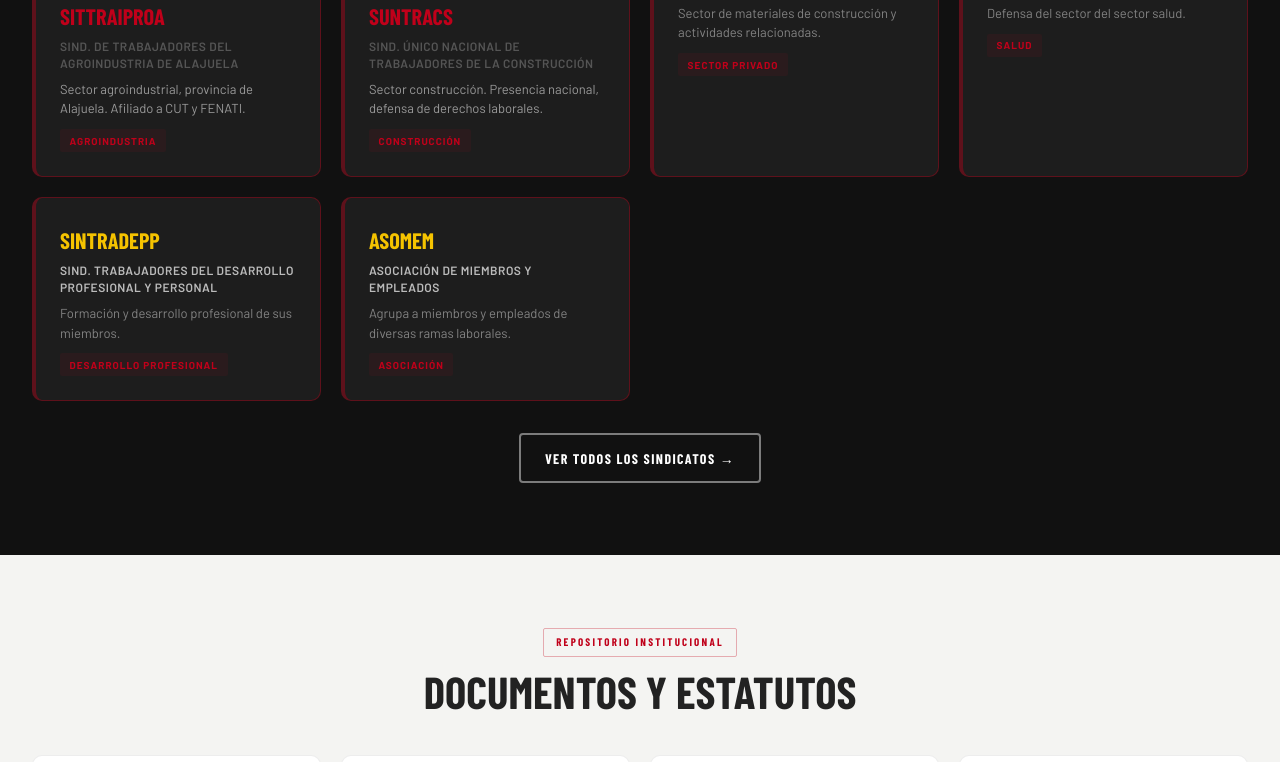
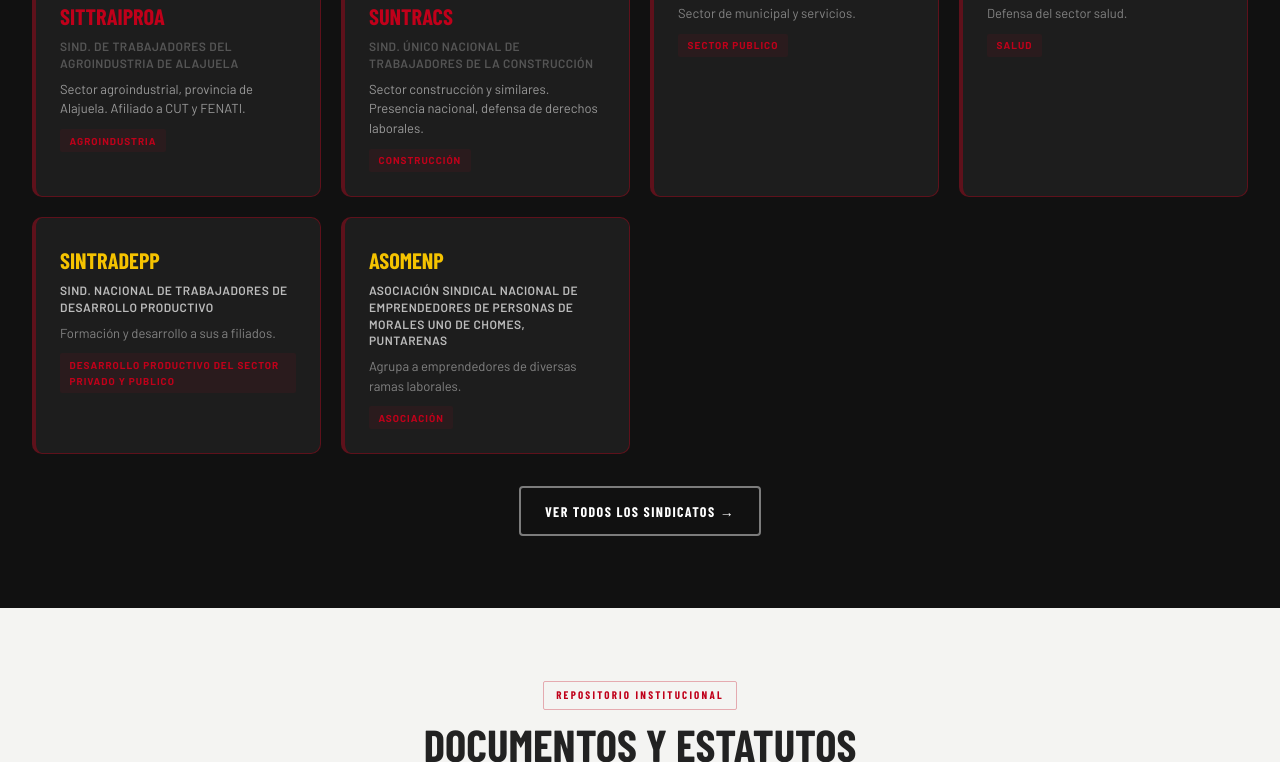
Before and after one commit to pageCUT/cut-web, a plain HTML site: page index.html in a window 1280 px wide. Shown: the part 3290-4052 px from the top of the page. Drawn offline with nearby package versions, Linux system fonts and the light colour scheme; files whose address does not match are found by name; a web font is replaced by a local one.

Commit message:
Update index.html

```diff
--- a/index.html
+++ b/index.html
@@ -584,31 +584,31 @@
         <div class="u-logo-wrap"><img src="assets/images/sindicatos/suntracs-logo.png" alt="Logo SUNTRACS"></div>
         <div class="u-abbr">SUNTRACS</div>
         <div class="u-name">Sind. Único Nacional de Trabajadores de la Construcción</div>
-        <p class="u-desc" style="color:rgba(255,255,255,0.55)">Sector construcción. Presencia nacional, defensa de derechos laborales.</p>
+        <p class="u-desc" style="color:rgba(255,255,255,0.55)">Sector construcción y similares. Presencia nacional, defensa de derechos laborales.</p>
         <span class="u-tag">Construcción</span>
       </div>
       <div class="union-card fi d2" style="background:rgba(255,255,255,0.05);border-color:rgba(192,0,26,0.4)">
         <div class="u-abbr" style="color:var(--yellow)">SITRAMA</div>
-        <div class="u-name" style="color:rgba(255,255,255,0.7)">Sindicato de Trabajadores de la mucipalidad de Atenas</div>
-        <p class="u-desc" style="color:rgba(255,255,255,0.45)">Sector de materiales de construcción y actividades relacionadas.</p>
-        <span class="u-tag">Sector privado</span>
+        <div class="u-name" style="color:rgba(255,255,255,0.7)">Sindicato de Trabajadores de la municipalidad de Atenas</div>
+        <p class="u-desc" style="color:rgba(255,255,255,0.45)">Sector de municipal y servicios.</p>
+        <span class="u-tag">Sector publico</span>
       </div>
       <div class="union-card fi" style="background:rgba(255,255,255,0.05);border-color:rgba(192,0,26,0.4)">
         <div class="u-abbr" style="color:var(--yellow)">UNTTRASA</div>
         <div class="u-name" style="color:rgba(255,255,255,0.7)">Unión Nacional Trabajadores (as) de la Salud y Afines</div>
-        <p class="u-desc" style="color:rgba(255,255,255,0.45)">Defensa del sector del sector salud.</p>
+        <p class="u-desc" style="color:rgba(255,255,255,0.45)">Defensa del sector salud.</p>
         <span class="u-tag">Salud</span>
       </div>
       <div class="union-card fi d1" style="background:rgba(255,255,255,0.05);border-color:rgba(192,0,26,0.4)">
         <div class="u-abbr" style="color:var(--yellow)">SINTRADEPP</div>
-        <div class="u-name" style="color:rgba(255,255,255,0.7)">Sind. Trabajadores del Desarrollo Profesional y Personal</div>
-        <p class="u-desc" style="color:rgba(255,255,255,0.45)">Formación y desarrollo profesional de sus miembros.</p>
-        <span class="u-tag">Desarrollo profesional</span>
+        <div class="u-name" style="color:rgba(255,255,255,0.7)">Sind. Nacional de Trabajadores de Desarrollo Productivo</div>
+        <p class="u-desc" style="color:rgba(255,255,255,0.45)">Formación y desarrollo a sus a filiados.</p>
+        <span class="u-tag">Desarrollo Productivo del sector privado y publico</span>
       </div>
       <div class="union-card fi d2" style="background:rgba(255,255,255,0.05);border-color:rgba(192,0,26,0.4)">
-        <div class="u-abbr" style="color:var(--yellow)">ASOMEM</div>
-        <div class="u-name" style="color:rgba(255,255,255,0.7)">Asociación de Miembros y Empleados</div>
-        <p class="u-desc" style="color:rgba(255,255,255,0.45)">Agrupa a miembros y empleados de diversas ramas laborales.</p>
+        <div class="u-abbr" style="color:var(--yellow)">ASOMENP</div>
+        <div class="u-name" style="color:rgba(255,255,255,0.7)">Asociación sindical Nacional de Emprendedores de Personas de Morales Uno de Chomes, Puntarenas</div>
+        <p class="u-desc" style="color:rgba(255,255,255,0.45)">Agrupa a emprendedores de diversas ramas laborales.</p>
         <span class="u-tag">Asociación</span>
       </div>
     </div>
```
